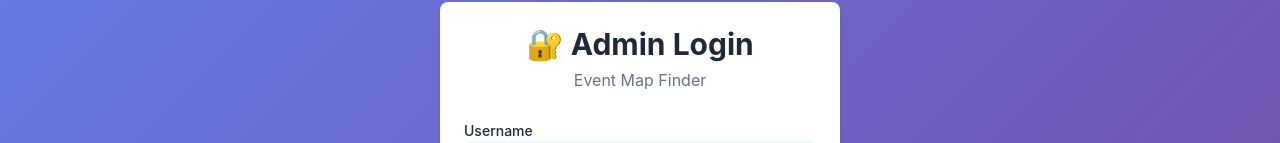
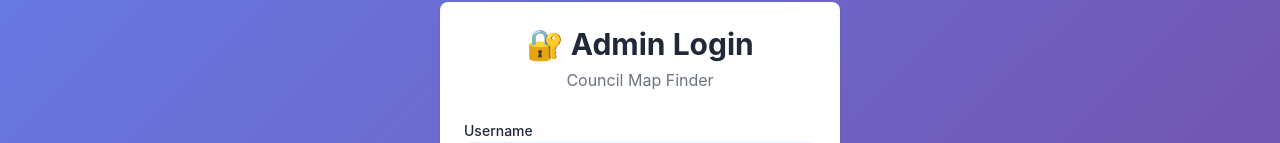
Before and after one commit to gufigufi/Councils-Lists, a React (Vite) app in the folder frontend/: page /admin/login in a window 1280 px wide. Shown: the part 209-352 px from the top of the page. Built offline with nearby package versions, Linux system fonts and the light colour scheme.

Commit message:
fix: update titles in HTML and components to reflect 'Council Map Finder'

```diff
--- a/frontend/index.html
+++ b/frontend/index.html
@@ -3,7 +3,7 @@
   <head>
     <meta charset="UTF-8" />
     <meta name="viewport" content="width=device-width, initial-scale=1.0" />
-    <title>Event Map Finder</title>
+    <title>Council Map Finder</title>
 
     <!-- Leaflet CSS -->
     <link
--- a/frontend/src/components/Admin/Login.jsx
+++ b/frontend/src/components/Admin/Login.jsx
@@ -42,7 +42,7 @@ function Login() {
                 <div className="login-card card">
                     <div className="login-header">
                         <h1 className="login-title">🔐 Admin Login</h1>
-                        <p className="login-subtitle">Event Map Finder</p>
+                        <p className="login-subtitle">Council Map Finder</p>
                     </div>
 
                     <form onSubmit={handleSubmit}>
--- a/frontend/src/components/Search/SearchBar.jsx
+++ b/frontend/src/components/Search/SearchBar.jsx
@@ -20,7 +20,7 @@ function SearchBar({ onSearch, loading, onClear }) {
 
     return (
         <div className="search-bar">
-            <h2 className="search-title">Find Events Near You</h2>
+            <h2 className="search-title">Find Councils Near You</h2>
             <form onSubmit={handleSubmit} className="search-form">
                 <input
                     type="text"
```
